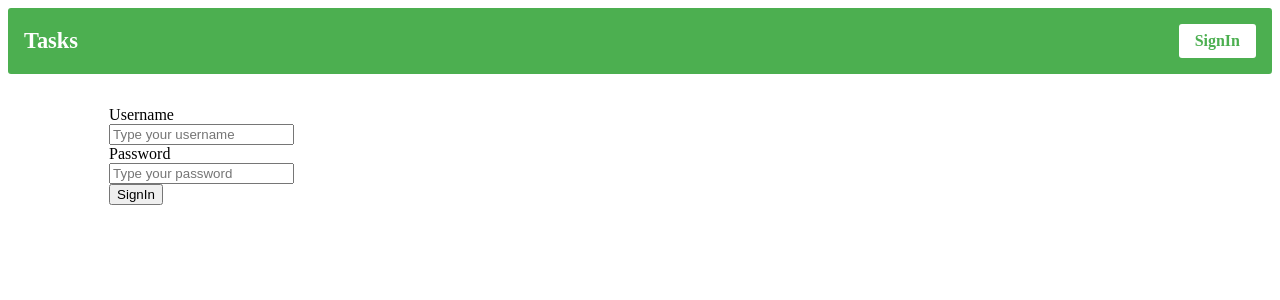
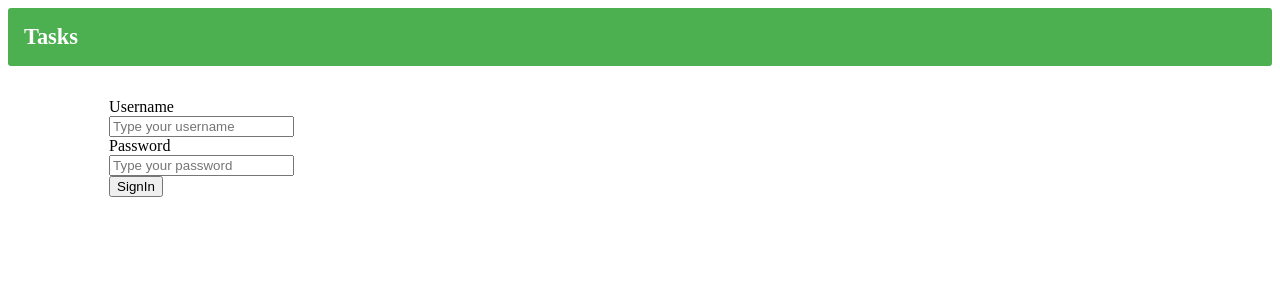
Before and after one commit to sergio-code/tasks-react-redux, a React (Create React App) app: page /login in a window 1280 px wide. Shown: the top 300 px of the page. Built offline with nearby package versions, Linux system fonts and the light colour scheme.

Commit message:
changing look in accordance with url

```diff
--- a/src/components/Header.js
+++ b/src/components/Header.js
@@ -1,9 +1,33 @@
 import React from 'react'
-import { Link } from 'react-router-dom'
+import { Link, withRouter } from 'react-router-dom'
 import { connect } from 'react-redux'
 import { signOut } from '../actions'
 
-const Header = ({ signOut, username, isLoggedIn }) => (
+const renderButton = ({ isLoggedIn, signOut, location }) => {
+	console.log(location)
+	if (location.pathname === '/login') {
+		return null
+	}
+	if (isLoggedIn) {
+		return (
+			<button onClick={signOut} className="navbar-login-button">
+				SignOut
+			</button>
+		)
+	}
+	if (!isLoggedIn) {
+		return (
+			<Link className="navbar-login-button" to="/login">
+				SignIn
+			</Link>
+		)
+	}
+}
+
+const Header = (props) => {
+	console.log(props)
+	const { signOut, username, isLoggedIn, location } = props
+	return (
 		<header className="header">
 			<nav className="navbar" aria-label="Site navigation bar">
 				<Link className="navbar-brand" to="/">
@@ -11,28 +35,25 @@ const Header = ({ signOut, username, isLoggedIn }) => (
 				</Link>
 				<div className="navbar-login">
 					{isLoggedIn ? (
-					<span className="navbar-login-info">Hello, {username}</span>
+						<span className="navbar-login-info">
+							Hello, {username}
+						</span>
 					) : null}
-				{isLoggedIn ? (
-					<button onClick={signOut} className="navbar-login-button">
-						SignOut
-					</button>
-				) : (
-					<Link className="navbar-login-button" to="/login">
-						SignIn
-					</Link>
-				)}
+					{renderButton({ isLoggedIn, signOut, location })}
 				</div>
 			</nav>
 		</header>
 	)
+}
 
 const mapStateToProps = (state) => {
 	const { username, isLoggedIn } = state.auth
 	return { username, isLoggedIn }
 }
 
-export default connect(
+export default withRouter(
+	connect(
 		mapStateToProps,
 		{ signOut }
 	)(Header)
+)
```
Lines whose indentation alone changed are shown as unchanged.
